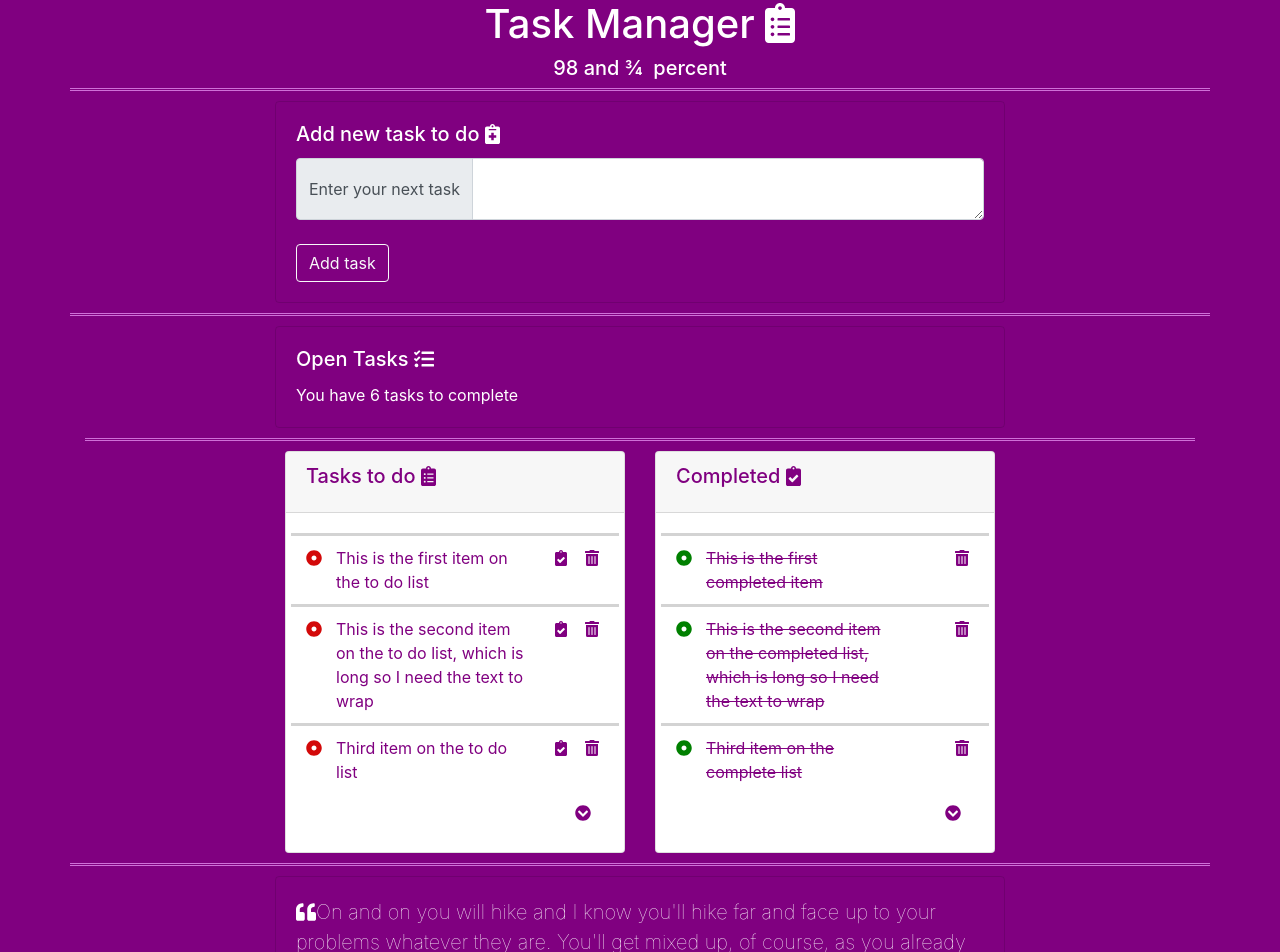
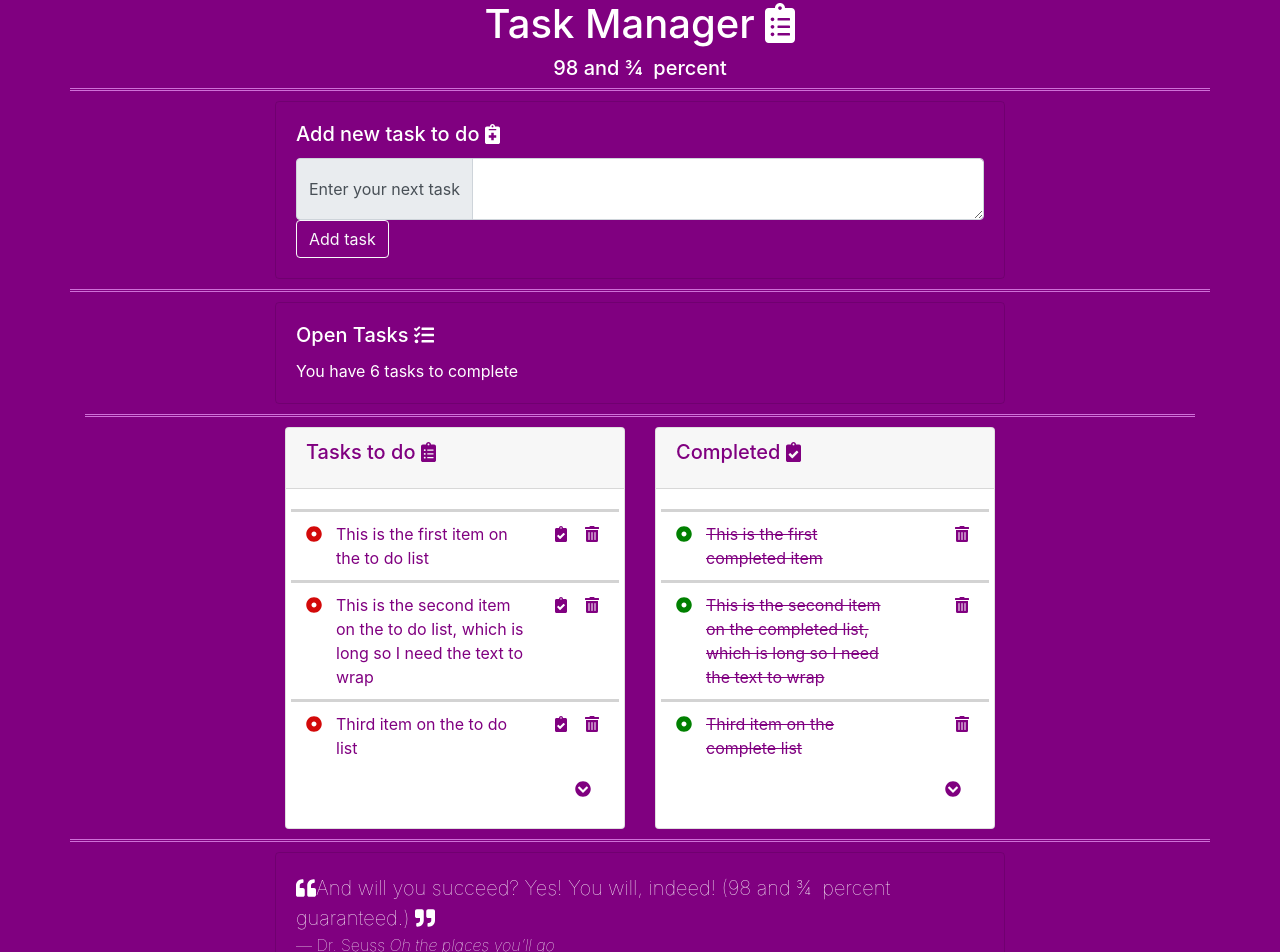
Before and after one commit to AnnJBarr/ninetyeight_and_threequarters, a React (Create React App) app: page / in a window 1280 px wide. Shown: the top 952 px of the page. Built offline with nearby package versions, Linux system fonts and the light colour scheme.

Commit message:
footer change, remove redundant comments

```diff
--- a/src/components/AddTask.js
+++ b/src/components/AddTask.js
@@ -18,7 +18,6 @@ class AddTask extends React.Component {
                                     <textarea className="form-control" aria-label="With textarea"></textarea>
                                 </div>
                             </div>
-                            <br />
                             <a href="#" className="btn btn-outline-light">Add task</a>
                         </div>
                     </div>
--- a/src/components/Footer.js
+++ b/src/components/Footer.js
@@ -10,7 +10,7 @@ class Footer extends React.Component {
                     <div className="card bg-transparent text-white font-weight-lighter">
                         <div className="card-body">
                             <blockquote className="blockquote">
-                                <div className="mb-0"><FontAwesomeIcon icon={faQuoteLeft} />On and on you will hike and I know you'll hike far and face up to your problems whatever they are. You'll get mixed up, of course, as you already know. You'll get mixed up with many strange birds as you go. So be sure when you step. Step with care and great tact and remember that Life's a Great Balancing Act. Just never forget to be dexterous and deft. And never mix up your right foot with your left. And will you succeed? Yes! You will, indeed! (98 and &#190; &#160;percent guaranteed.) <FontAwesomeIcon icon={faQuoteRight} /></div>
+                                <div className="mb-0"><FontAwesomeIcon icon={faQuoteLeft} />And will you succeed? Yes! You will, indeed! (98 and &#190; &#160;percent guaranteed.) <FontAwesomeIcon icon={faQuoteRight} /></div>
                                 <footer className="blockquote-footer text-white">Dr. Seuss <cite title="Source Title">Oh the places you’ll go</cite></footer>
                             </blockquote>
                         </div>
--- a/src/components/TasksArea.css
+++ b/src/components/TasksArea.css
@@ -8,7 +8,6 @@ body {
 
   #doneid {
     text-decoration: line-through;
-    /* color: green; */
   }
 
   #donedot{
```
